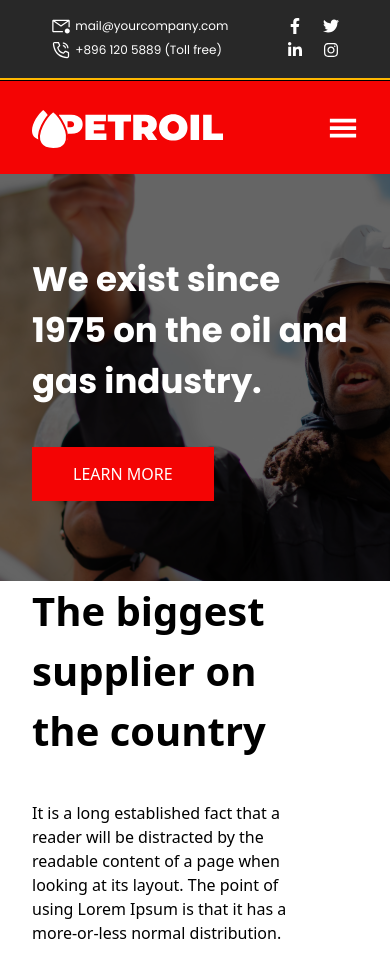
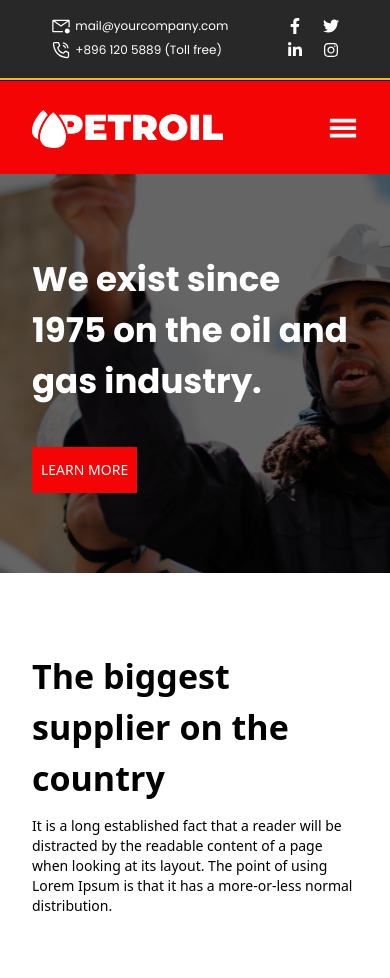
Before and after one commit to seizen007/petroil, a React (Vite) app: page / in a window 390 px wide. Shown: the top 978 px of the page. Before the commit the page ends 945 px from the top, so only its background shows below. Built offline with nearby package versions, Linux system fonts and the light colour scheme; a web font is replaced by a local one.

Commit message:
first commit

```diff
--- a/src/components/Hero/Hero.jsx
+++ b/src/components/Hero/Hero.jsx
@@ -9,7 +9,7 @@ const Hero = () => {
                         <h1 className='font-pops  lg:text-[54px] sm:text-[44px] text-[34px] font-bold '>
                             We exist since 1975 on the oil and gas industry.
                         </h1>
-                        <a href='https://github.com/seizen007/petroil.git' className="banner-btn bg-[#F40404] py-[14px] px-10 uppercase text-base border
+                        <a href='https://github.com/seizen007/petroil.git' className="banner-btn bg-[#F40404] md:py-[14px] md:px-10 py-3 px-2  uppercase md:text-base text-sm border
                         border-transparent hover:bg-transparent hover:border-white
                         hover:scale-[1.1] duration-150 ease-in-out hover:rounded-lg ">
                             learn more
--- a/src/components/Navbar/Navbar.jsx
+++ b/src/components/Navbar/Navbar.jsx
@@ -17,8 +17,8 @@ const Navbar = () => {
     sethide(!hide)
   }
 
-  const hidden = hide? `w-1/2  `:'w-1/2 right-0'
-  const navHide = use ? 'h-[350px]':''
+  const hidden = hide? `sm:w-1/2  `:'sm:w-1/2 sm:right-0'
+  const navHide = use ? 'sm:h-[350px] h-[300px]':''
 
 
 
@@ -40,7 +40,7 @@ const Navbar = () => {
 
           }</div>
 
-         <div className={`meanubar-wrapper h-0 md:h-auto overflow-hidden  md:w-fit duration-300 absolute md:static top-[93px]  bg-prime/70 backdrop-blur-md z-0 rounded-b-3xl md:rounded-none ease-in-out  ${navHide} ${hidden} `}>
+         <div className={`meanubar-wrapper h-0 md:h-auto overflow-hidden  md:w-fit duration-300 absolute md:static top-[93px] md:bg-none bg-prime/70 backdrop-blur-md md:backdrop-blur-none z-0 rounded-b-3xl md:rounded-none ease-in-out  w-full ${navHide} ${hidden} `}>
          <ul className={`flex flex-col md:flex-row font-pops items-center gap-5 py-6 md:py-7 px-1 md:gap-12 lg:py-10  `}>
             <li className={`nav_items hover:scale-[1.1] duration-150`}><a href="#" className=' text-base text-white hover:text-yellow-200 duration-200 '>Home</a></li>
             <li className={`nav_items hover:scale-[1.1] duration-150`}><a href="#" className=' text-base text-white hover:text-yellow-200 duration-200 '>About</a></li>
@@ -50,7 +50,7 @@ const Navbar = () => {
             <div  className={`hover:scale-[1.05]  duration-150 ease-in-out `}>
               <a href='#' className={`nav-btn border-2 border-white  md:py-[14px] md:px-[32px] py-1 px-3 uppercase hover:rounded-lg text-sm text-white duration-100 `}>{"contact"}</a>
             </div>
-            <div className='md:hidden text-white text-3xl hover:text-4xl' onClick={click2}>
+            <div className='md:hidden hidden sm:block text-white text-3xl hover:text-4xl' onClick={click2}>
               {
                 hide===true? <BsFillArrowRightCircleFill/>:<BsFillArrowLeftCircleFill/>
               }
--- a/src/components/Supplier/Supplier.jsx
+++ b/src/components/Supplier/Supplier.jsx
@@ -4,15 +4,15 @@ const Supplier = () => {
   return (
     <div className="supplier bg-white">
       <div className="container">
-        <div className="supplier-wrapper  flex flex-wrap items-center justify-between gap-y-10">
-          <div className="left-content lg:w-[289px] w-[278px]  flex justify-end">
-            <h2 className='font-bold lg:text-5xl text-[40px] lg:leading-[75px]'>The biggest
+        <div className="supplier-wrapper flex flex-wrap justify-between  lg:justify-normal items-center gap-y-3 xl:gap-x-[178px] lg:gap-x-[100px] pt-[78px] pb-[100px]">
+          <div className="left-content w-full md:w-[289px]">
+            <h2 className='font-bold text-[34px] md:text-[41px] lg:text-[48px] lg:leading-[72px] md:leading-[60px]'>The biggest
               supplier on
               the country</h2>
 
           </div>
-          <div className="right-content  w-[610px] pr-10">
-            <p className=''>It is a long established fact that a reader will be distracted by the readable content of a page when looking at its layout.
+          <div className="right-content lg:w-[550px] md:w-[400px] w-full">
+            <p className=' text-sm md:text-base'>It is a long established fact that a reader will be distracted by the readable content of a page when looking at its layout.
               The point of using Lorem Ipsum is that it has a more-or-less normal distribution.</p>
 
           </div>
```
Also changed, not shown: tailwind.config.js (+12 -9 lines).
